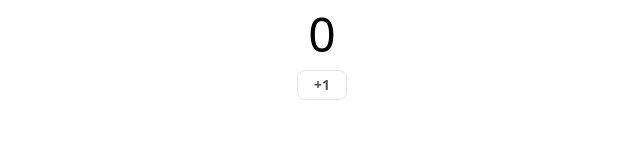
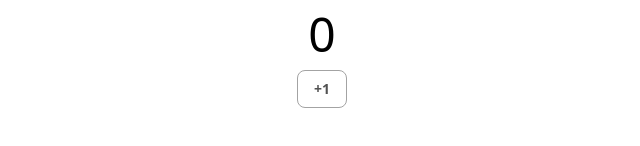
Before and after one commit to tlent/7guis-react, a React (Vite) app: page / in a window 1280 px wide. Shown: the part 176-322 px from the top of the page, without its empty margins (318-958 px from the left). Built offline with nearby package versions, Linux system fonts and the light colour scheme.

Commit message:
Improve style

```diff
--- a/src/GUIs/Crud.tsx
+++ b/src/GUIs/Crud.tsx
@@ -3,7 +3,7 @@ import Button from "../components/button";
 export default function Crud() {
   const names = ["Hello", "Hi", "Hiya"];
   return (
-    <div className="w-96 space-y-3 rounded border border-neutral-400 px-10 py-5 shadow">
+    <div className="space-y-3 rounded border border-neutral-400 px-10 py-5 shadow">
       <div>
         <label htmlFor="filter-prefix">Filter prefix:</label>
         <input
@@ -13,7 +13,7 @@ export default function Crud() {
         />
       </div>
       <div className="flex">
-        <div className="mr-4 flex-grow">
+        <div className="mr-4 w-48">
           <select
             size={names.length}
             className="form-multiselect h-32 w-full bg-none"
@@ -23,16 +23,16 @@ export default function Crud() {
             ))}
           </select>
         </div>
-        <div className="flex-none">
+        <div>
           <div className="mb-2 flex justify-between">
             <label htmlFor="name" className="mr-4">
-              Name:{" "}
+              Name:
             </label>
             <input type="text" id="name" className="ml-auto h-8 w-32 rounded" />
           </div>
           <div className="flex justify-between">
             <label htmlFor="surname" className="mr-4">
-              Surname:{" "}
+              Surname:
             </label>
             <input type="text" id="surname" className="h-8 w-32 rounded" />
           </div>
--- a/src/components/Button.tsx
+++ b/src/components/Button.tsx
@@ -7,7 +7,7 @@ export default function Button({ className = "", ...props }: ButtonProps) {
   return (
     <button
       {...props}
-      className={`rounded-lg border border-neutral-200 px-4 py-1 text-sm font-semibold text-neutral-600 focus:outline-none focus:ring-2 focus:ring-blue-600 enabled:hover:border-transparent enabled:hover:bg-neutral-600 enabled:hover:text-white disabled:bg-neutral-400 ${className}`}
+      className={`rounded-lg border border-neutral-400 px-4 py-2 text-sm font-semibold text-neutral-600 focus:outline-none focus:ring-2 focus:ring-blue-600 enabled:hover:border-transparent enabled:hover:bg-neutral-600 enabled:hover:text-white disabled:bg-neutral-400 ${className}`}
     ></button>
   );
 }
```
